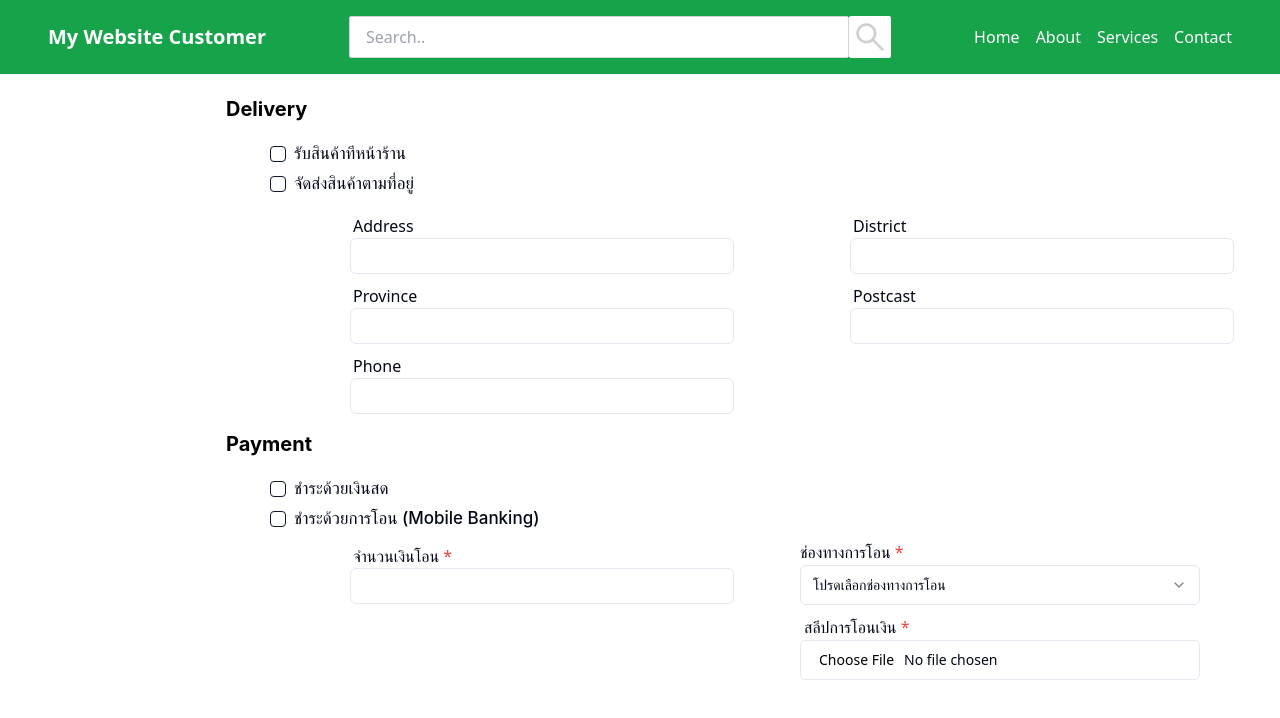
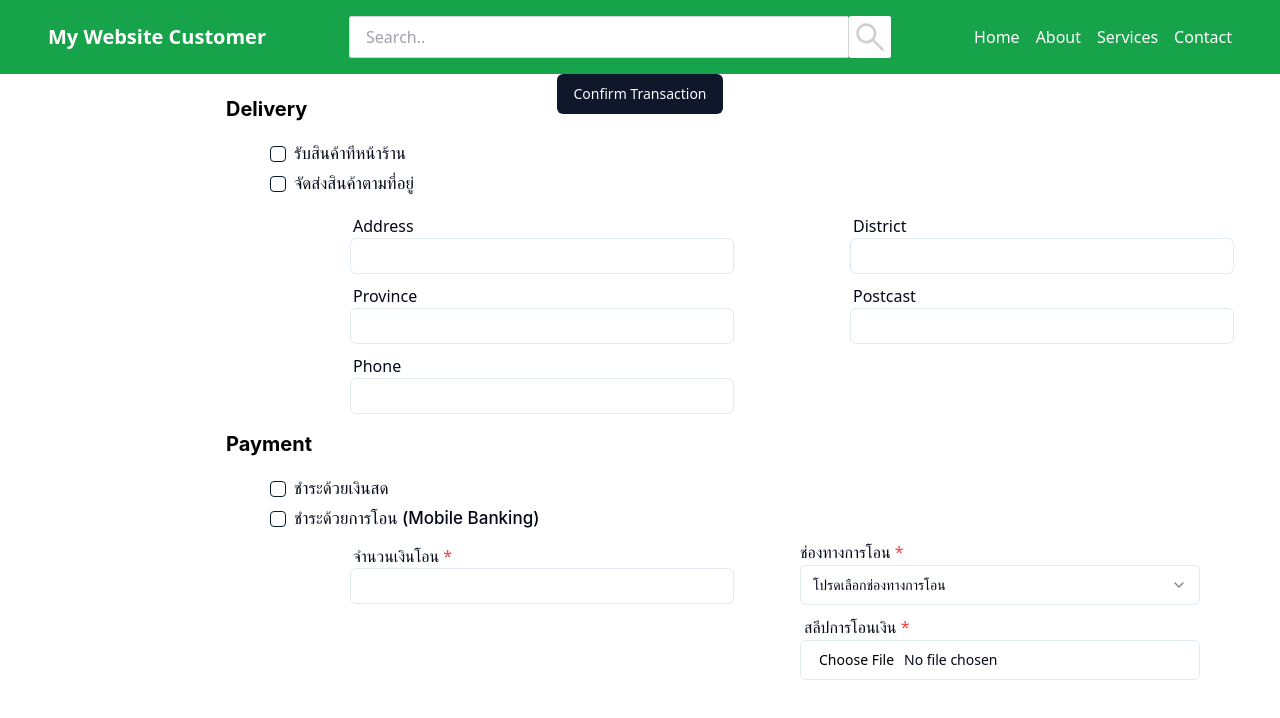
Before and after one commit to Autsada555/PJ480-React, a React (Vite) app in the folder frontend/: page /payment in a window 1280 px wide. Shown: the top 718 px of the page. Built offline with nearby package versions, Linux system fonts and the light colour scheme.

Commit message:
update payment

```diff
--- a/frontend/src/pages/customer/payment.tsx
+++ b/frontend/src/pages/customer/payment.tsx
@@ -3,6 +3,8 @@ import { Checkbox } from "@/components/ui/checkbox";
 import { Form } from "@/components/ui/form";
 import { Input } from "@/components/ui/input";
 import { Label } from "@/components/ui/label";
+import { Button } from "@/components/ui/button";
+
 import {
     Select,
     SelectContent,
@@ -185,9 +187,9 @@ export function Payment() {
                       placeholder="image"
                     />
             </div>
-            <div>
-
-            </div>
+                <div classname ="left-[900px] top-[940px] absolute w-[400px]">
+                    <Button>Confirm Transaction</Button>
+                </div>
           </div>
         </Form>
       </div>
```
